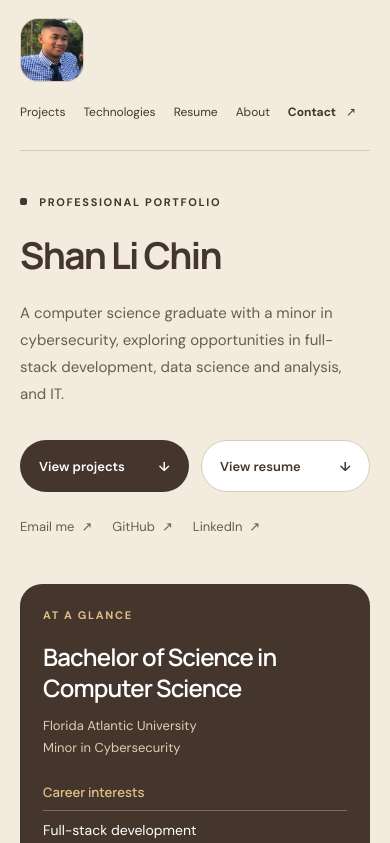
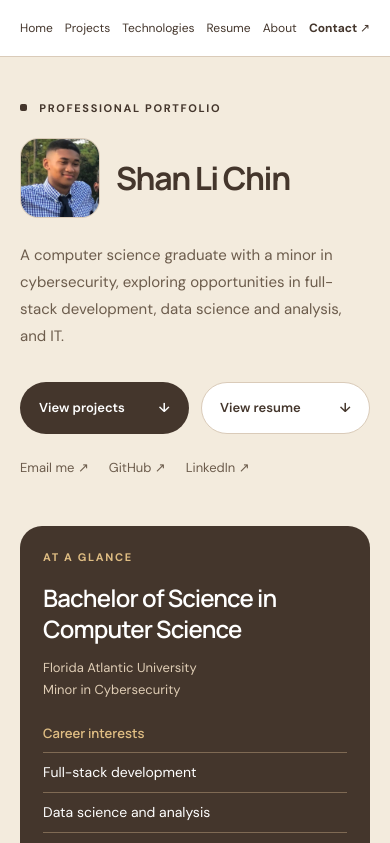
Before and after one commit to S-0E51/S-0E51.github.io, a SvelteKit app: page / in a window 390 px wide. Shown: the top 843 px of the page. Built offline with nearby package versions, Linux system fonts and the light colour scheme.

Commit message:
Small bug fixes

```diff
--- a/src/app.css
+++ b/src/app.css
@@ -27,7 +27,7 @@
 }
 html {
 	scroll-behavior: smooth;
-	scroll-padding-top: 2rem;
+	scroll-padding-top: 88px;
 }
 body {
 	margin: 0;
@@ -39,6 +39,17 @@ a {
 a:hover {
 	text-decoration: underline;
 	text-underline-offset: 0.3em;
+}
+.arrow-link:hover,
+.arrow-link:focus-visible {
+	text-decoration: none;
+}
+.arrow-link:hover .link-label,
+.arrow-link:focus-visible .link-label {
+	text-decoration: underline;
+	text-decoration-thickness: 1px;
+	text-underline-offset: 0.3em;
+	text-decoration-skip-ink: none;
 }
 a:focus-visible,
 [tabindex]:focus-visible {
@@ -66,55 +77,46 @@ h3 {
 	margin-inline: auto;
 }
 .skip-link {
-	position: absolute;
+	position: fixed;
 	top: -100px;
 	left: 24px;
 	padding: 14px 20px;
 	background: var(--ink);
 	color: var(--surface);
 	border-radius: var(--radius-sm);
-	z-index: 10;
+	z-index: 100;
 }
 .skip-link:focus {
 	top: 12px;
 }
 .site-header {
-	min-height: 112px;
+	position: sticky;
+	top: 0;
+	z-index: 20;
+	background: var(--surface);
+	border-bottom: 1px solid var(--line);
+}
+.site-nav {
+	min-height: 64px;
 	display: flex;
-	justify-content: space-between;
+	flex-wrap: wrap;
+	justify-content: center;
 	align-items: center;
-	border-bottom: 1px solid var(--line);
-	gap: 24px;
+	column-gap: 32px;
+	row-gap: 0;
+	padding-block: 8px;
+	font-size: 13px;
 }
-.brand {
+.site-nav a {
 	display: inline-flex;
 	align-items: center;
-	border-radius: 18px;
+	min-height: 40px;
+	padding: 8px 4px;
+	border-radius: var(--radius-sm);
+	white-space: nowrap;
 }
-.brand-photo {
-	width: 80px;
-	height: 80px;
-	display: block;
-	flex-shrink: 0;
-	object-fit: cover;
-	border: 1px solid var(--line);
-	border-radius: 18px;
-}
-nav {
-	display: flex;
-	gap: 32px;
-	align-items: center;
-	font-size: 14px;
-}
-nav a {
-	padding-block: 12px;
-	border-radius: var(--radius-sm);
-}
-nav a:last-child {
+.site-nav a:last-child {
 	font-weight: 650;
-}
-nav a span {
-	margin-left: 7px;
 }
 .hero {
 	display: grid;
@@ -140,11 +142,28 @@ nav a span {
 	vertical-align: 1px;
 }
 h1 {
-	font-size: clamp(44px, 5.4vw, 73px);
+	font-size: clamp(40px, 4.8vw, 64px);
 	line-height: 1.13;
 	letter-spacing: -0.045em;
 	font-weight: 650;
-	margin-top: 31px;
+}
+.hero-identity {
+	display: flex;
+	align-items: center;
+	gap: 24px;
+	margin-top: 24px;
+}
+.hero-identity h1 {
+	min-width: 0;
+}
+.hero-photo {
+	width: 112px;
+	height: 112px;
+	display: block;
+	flex-shrink: 0;
+	object-fit: cover;
+	border: 1px solid var(--line);
+	border-radius: 24px;
 }
 .hero-introduction {
 	margin-top: 28px;
@@ -194,7 +213,6 @@ h1 {
 .text-link {
 	display: inline-flex;
 	align-items: center;
-	gap: 20px;
 	font-weight: 650;
 	font-size: 13px;
 	padding-block: 10px;
@@ -211,7 +229,6 @@ h1 {
 .hero-profile-links a {
 	display: inline-flex;
 	align-items: center;
-	gap: 7px;
 	min-height: 44px;
 	padding-block: 8px;
 }
@@ -373,14 +390,6 @@ h3 {
 .project-copy .text-link {
 	margin-top: auto;
 	align-self: flex-start;
-	text-decoration: none;
-}
-.project-copy .text-link:hover .repository-label,
-.project-copy .text-link:focus-visible .repository-label {
-	text-decoration: underline;
-	text-decoration-thickness: 1px;
-	text-underline-offset: 0.3em;
-	text-decoration-skip-ink: none;
 }
 .project-copy .repository-pending {
 	margin: auto 0 0;
@@ -638,9 +647,6 @@ h3 {
 	text-align: right;
 	overflow-wrap: anywhere;
 }
-.contact-value > span {
-	margin-left: 10px;
-}
 .site-footer {
 	display: flex;
 	justify-content: space-between;
@@ -649,16 +655,13 @@ h3 {
 	font-size: 11px;
 	color: var(--muted);
 }
-.site-footer a span {
-	margin-left: 15px;
-}
 
 @media (max-width: 1000px) {
 	.wrap {
 		width: calc(100% - 64px);
 	}
-	nav {
-		gap: 20px;
+	.site-nav {
+		column-gap: 24px;
 	}
 	.hero {
 		gap: 30px;
@@ -680,29 +683,30 @@ h3 {
 	}
 }
 @media (max-width: 760px) {
+	html {
+		scroll-padding-top: 112px;
+	}
 	.wrap {
 		width: calc(100% - 40px);
 	}
-	.site-header {
-		min-height: 128px;
-		flex-direction: column;
-		justify-content: center;
-		gap: 10px;
-		padding-block: 18px;
-	}
-	nav {
-		flex-wrap: wrap;
-		width: 100%;
-		column-gap: 18px;
-		row-gap: 4px;
+	.site-nav {
+		min-height: 56px;
+		justify-content: space-between;
+		column-gap: 8px;
+		padding-block: 4px;
 		font-size: 12px;
 	}
-	.brand {
-		align-self: flex-start;
+	.site-nav a {
+		padding-inline: 0;
 	}
-	.brand-photo {
-		width: 64px;
-		height: 64px;
+	.hero-identity {
+		gap: 16px;
+		margin-top: 20px;
+	}
+	.hero-photo {
+		width: 80px;
+		height: 80px;
+		border-radius: 18px;
 	}
 	.hero {
 		grid-template-columns: 1fr;
@@ -710,8 +714,7 @@ h3 {
 		padding-top: 43px;
 	}
 	h1 {
-		font-size: clamp(37px, 8.6vw, 62px);
-		margin-top: 23px;
+		font-size: clamp(32px, 7.4vw, 52px);
 	}
 	.hero-introduction {
 		max-width: 460px;
--- a/src/lib/components/ProjectCard.svelte
+++ b/src/lib/components/ProjectCard.svelte
@@ -31,8 +31,8 @@
 			{/each}
 		</div>
 		{#if project.repositoryUrl}
-			<a class="text-link" href={project.repositoryUrl} rel="external">
-				<span class="repository-label">Explore repository <span aria-hidden="true">↗</span></span>
+			<a class="text-link arrow-link" href={project.repositoryUrl} rel="external">
+				<span class="link-label">Explore repository <span aria-hidden="true">↗</span></span>
 			</a>
 		{:else}
 			<p class="repository-pending">Repository pending</p>
--- a/src/lib/data/portfolio.ts
+++ b/src/lib/data/portfolio.ts
@@ -60,8 +60,9 @@ export const profile = {
 	introduction:
 		'A computer science graduate with a minor in cybersecurity, exploring opportunities in full-stack development, data science and analysis, and IT.',
 	about: [
-		"I'm curious about how technology works and what I can build with it. My background in computer science and cybersecurity gives me a foundation to explore software development, data, and IT.",
-		'I enjoy turning ideas into projects, trying new technologies, and learning through hands-on experimentation. My projects and exploration include AI agents, automation, natural language processing (NLP), and computer vision, including optical character recognition (OCR).'
+		"I'm curious about how technology works and what I can build with it. My background in computer science and cybersecurity gives me a foundation in software development, data, and IT.",
+		'I enjoy turning ideas into projects and learning through hands-on experimentation. My work has involved AI agents, automation, natural language processing (NLP), and computer vision, including optical character recognition (OCR).',
+		'In my free time, I like tinkering with tools and building small projects that make everyday tasks easier. I also enjoy gaming, drawing, and learning about Japanese culture and language.'
 	],
 	careerInterests: [
 		'Full-stack development',
--- a/src/routes/+page.svelte
+++ b/src/routes/+page.svelte
@@ -22,23 +22,16 @@
 
 <a class="skip-link" href="#main">Skip to content</a>
 
-<header class="site-header wrap">
-	<a class="brand" href="#main" aria-label={`${profile.name}, back to top`}>
-		<img
-			class="brand-photo"
-			src={asset('images/profile.jpg')}
-			alt=""
-			width="80"
-			height="80"
-			decoding="async"
-		/>
-	</a>
-	<nav aria-label="Main navigation">
+<header class="site-header">
+	<nav class="site-nav wrap" aria-label="Main navigation">
+		<a href="#main">Home</a>
 		<a href="#projects">Projects</a>
 		<a href="#technologies">Technologies</a>
 		<a href="#resume">Resume</a>
 		<a href="#about">About</a>
-		<a href="#contact">Contact <span aria-hidden="true">↗</span></a>
+		<a class="arrow-link" href="#contact">
+			<span class="link-label">Contact <span aria-hidden="true">↗</span></span>
+		</a>
 	</nav>
 </header>
 
@@ -49,7 +42,17 @@
 				<span class="small-square" aria-hidden="true"></span>
 				Professional portfolio
 			</p>
-			<h1 id="hero-title">{profile.name}</h1>
+			<div class="hero-identity">
+				<img
+					class="hero-photo"
+					src={asset('images/profile.jpg')}
+					alt=""
+					width="112"
+					height="112"
+					decoding="async"
+				/>
+				<h1 id="hero-title">{profile.name}</h1>
+			</div>
 			<p class="hero-introduction">{profile.introduction}</p>
 			<div class="hero-actions">
 				<a class="button button-primary" href="#projects"
@@ -60,11 +63,15 @@
 				>
 			</div>
 			<div class="hero-profile-links" aria-label="Contact and professional profiles">
-				<a href={`mailto:${profile.email}`} rel="external"
-					>Email me <span aria-hidden="true">↗</span></a
-				>
-				<a href={profile.githubUrl} rel="external">GitHub <span aria-hidden="true">↗</span></a>
-				<a href={profile.linkedinUrl} rel="external">LinkedIn <span aria-hidden="true">↗</span></a>
+				<a class="arrow-link" href={`mailto:${profile.email}`} rel="external">
+					<span class="link-label">Email me <span aria-hidden="true">↗</span></span>
+				</a>
+				<a class="arrow-link" href={profile.githubUrl} rel="external">
+					<span class="link-label">GitHub <span aria-hidden="true">↗</span></span>
+				</a>
+				<a class="arrow-link" href={profile.linkedinUrl} rel="external">
+					<span class="link-label">LinkedIn <span aria-hidden="true">↗</span></span>
+				</a>
 			</div>
 		</div>
 		<aside class="hero-summary" aria-labelledby="summary-title">
@@ -120,9 +127,9 @@
 			<p class="eyebrow">03 / Professional background</p>
 			<h2 id="resume-title">Education &<br />experience.</h2>
 			{#if profile.resumePath}
-				<a class="text-link" href={asset(profile.resumePath)} download
-					>Download resume <span aria-hidden="true">↓</span></a
-				>
+				<a class="text-link arrow-link" href={asset(profile.resumePath)} download>
+					<span class="link-label">Download resume <span aria-hidden="true">↓</span></span>
+				</a>
 			{/if}
 		</div>
 		<div class="resume-details">
@@ -161,9 +168,9 @@
 					{#each training as entry (entry.title)}
 						<li>
 							<h4>
-								<a href={entry.sourceUrl} rel="external"
-									>{entry.title} <span aria-hidden="true">↗</span></a
-								>
+								<a class="arrow-link" href={entry.sourceUrl} rel="external">
+									<span class="link-label">{entry.title} <span aria-hidden="true">↗</span></span>
+								</a>
 							</h4>
 							<p class="background-employer">{entry.provider}</p>
 							<p class="background-period">{entry.date}</p>
@@ -192,7 +199,7 @@
 		<div class="wrap about-grid">
 			<div>
 				<p class="eyebrow">04 / About</p>
-				<h2 id="about-title">The person<br />behind the projects.</h2>
+				<h2 id="about-title">A quick about me</h2>
 			</div>
 			<div class="about-copy">
 				<p class="about-lead">Hello, I'm {profile.name}.</p>
@@ -215,21 +222,25 @@
 				</div>
 				<ul class="contact-links" aria-label="Contact options">
 					<li>
-						<a href={`mailto:${profile.email}`} rel="external">
-							<span class="contact-method">Email</span>
-							<span class="contact-value">{profile.email} <span aria-hidden="true">↗</span></span>
+						<a class="arrow-link" href={`mailto:${profile.email}`} rel="external">
+							<span class="contact-method link-label">Email</span>
+							<span class="contact-value link-label"
+								>{profile.email} <span aria-hidden="true">↗</span></span
+							>
 						</a>
 					</li>
 					<li>
-						<a href={profile.linkedinUrl} rel="external">
-							<span class="contact-method">LinkedIn</span>
-							<span class="contact-value">View my profile <span aria-hidden="true">↗</span></span>
+						<a class="arrow-link" href={profile.linkedinUrl} rel="external">
+							<span class="contact-method link-label">LinkedIn</span>
+							<span class="contact-value link-label"
+								>View my profile <span aria-hidden="true">↗</span></span
+							>
 						</a>
 					</li>
 					<li>
-						<a href={profile.githubUrl} rel="external">
-							<span class="contact-method">GitHub</span>
-							<span class="contact-value"
+						<a class="arrow-link" href={profile.githubUrl} rel="external">
+							<span class="contact-method link-label">GitHub</span>
+							<span class="contact-value link-label"
 								>Explore my repositories <span aria-hidden="true">↗</span></span
 							>
 						</a>
@@ -241,7 +252,8 @@
 </main>
 
 <footer class="site-footer wrap">
-	<span>{profile.name} / Professional portfolio</span><a href="#main"
-		>Back to top <span aria-hidden="true">↑</span></a
-	>
+	<span>{profile.name} / Professional portfolio</span>
+	<a class="arrow-link" href="#main">
+		<span class="link-label">Back to top <span aria-hidden="true">↑</span></span>
+	</a>
 </footer>
```
